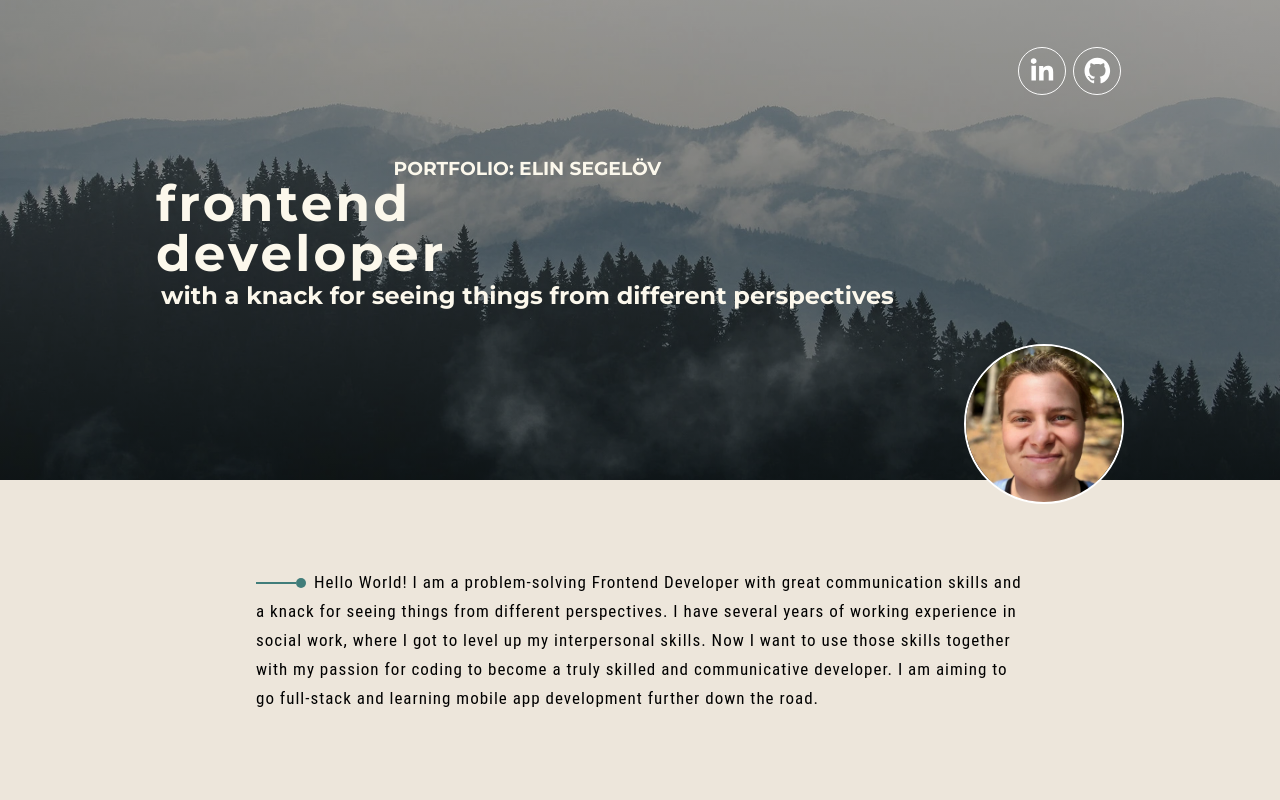
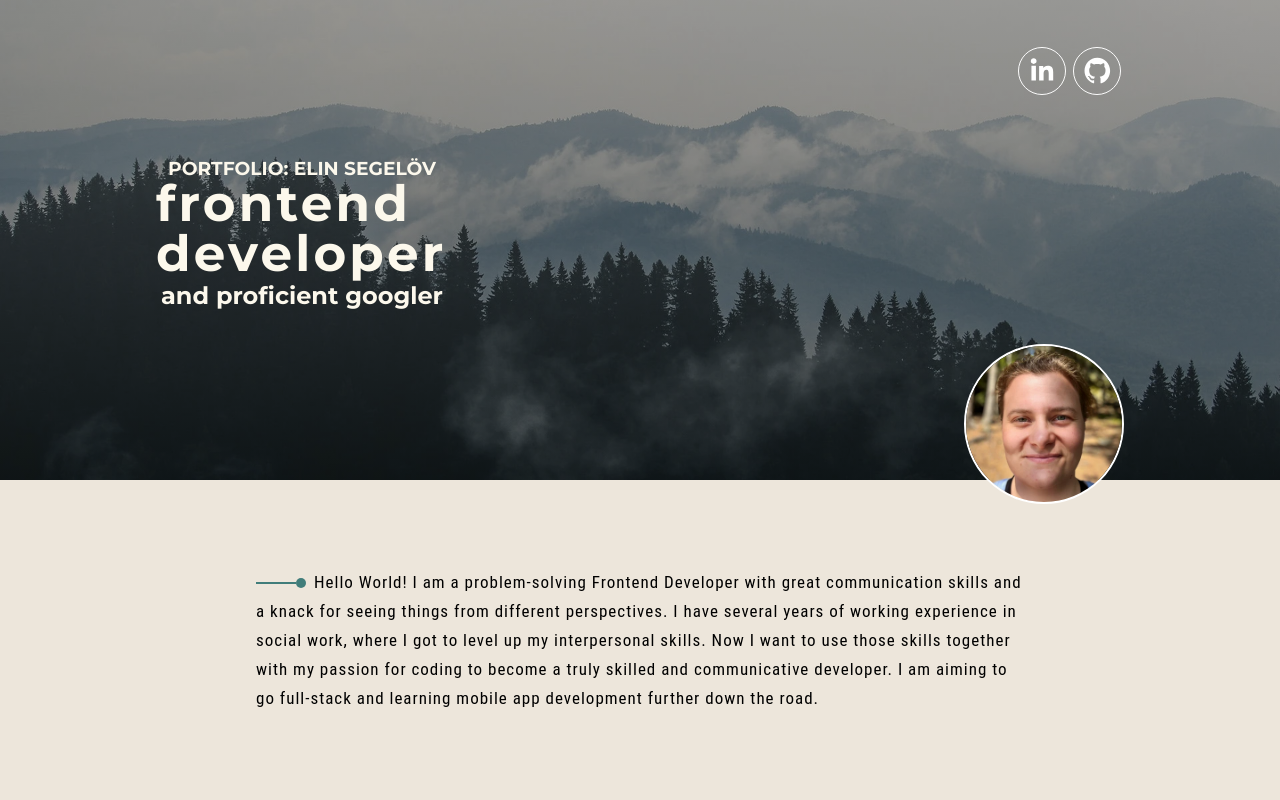
Before and after one commit to Technigo/project-react-portfolio, a React (Create React App) app: page / in a window 1280 px wide. Shown: the top 800 px of the page. Built offline with nearby package versions, Linux system fonts and the light colour scheme; no server answers.

Commit message:
Update og image and correct positions in header

```diff
--- a/public/index.html
+++ b/public/index.html
@@ -13,7 +13,7 @@
     <meta property="og:type" content="website">
     <meta property="og:title" content="Elin Segelöv: Portfolio">
     <meta property="og:description" content="I am a frontend developer with a fullstack ambition and a big interest in css. This is my portfolio.">
-    <meta property="og:image" content="https://i.postimg.cc/kgcNWprb/og-img.png">
+    <meta property="og:image" content="https://i.postimg.cc/W3CKLpnD/portfolio-og-img.png">
 
     <!-- Twitter Meta Tags -->
     <meta name="twitter:card" content="summary_large_image">
@@ -21,7 +21,7 @@
     <meta property="twitter:url" content="https://elinsegelov.netlify.app/">
     <meta name="twitter:title" content="Elin Segelöv: Portfolio">
     <meta name="twitter:description" content="I am a frontend developer with a fullstack ambition and a big interest in css. This is my portfolio.">
-    <meta name="twitter:image" content="https://i.postimg.cc/kgcNWprb/og-img.png">
+    <meta name="twitter:image" content="https://i.postimg.cc/W3CKLpnD/portfolio-og-img.png">
 
     <link rel="icon" type="image/x-icon" href="./favicon2.ico">
     <link rel="preconnect" href="https://fonts.googleapis.com">
--- a/src/components/Header.js
+++ b/src/components/Header.js
@@ -11,9 +11,9 @@ const Header = ({ linkedinLogo, githubLogo, stackOverflowLogo }) => {
       <HeroContainer>
         <HeroText>
           <h3>Portfolio: Elin Segelöv</h3>
-          <h1>frontend <br /> developer</h1>
+          <h1>frontend</h1> <h1>developer</h1>
           <NoBackgroundH2>
-            with a knack for seeing things from different perspectives
+            and proficient googler
           </NoBackgroundH2>
         </HeroText>
         <Logos
@@ -34,19 +34,22 @@ const StyledHeader = styled.header`
   background-repeat: no-repeat;
   background-size: cover;
   height: 60vh;
+  max-height: 30rem;
   position: relative;
   width: 100vw;
 
-@media (min-width: 600px) {
+  @media (min-width: 600px) {
+  height: 30rem;
   display: flex;
   justify-content: center;
 }
 `
 const HeroContainer = styled.div`
   position: relative;
-  width: 90%;
+  height: 100%;
 
   @media (min-width: 600px) {
+    width: 100%;
     max-width: 1000px;
   }
 `
@@ -54,7 +57,8 @@ const HeroText = styled.div`
   color: #FCF8EC;
   position: absolute;
   left: 1rem;
-  top: 7rem;
+  top: 10rem;
+  width: fit-content;
 
   h2 {
   margin-top: 0;
@@ -76,20 +80,17 @@ const HeroText = styled.div`
       font-size: 50px;
     }
   }
-
 `
 const PortraitImg = styled.img`
   border: solid white 2px;
   border-radius: 50%;
   object-fit: cover;
   position: absolute;
-  right: -1rem;
-  top: 49vh;
+  right: 1rem;
+  bottom: -1.5rem;
   width: 7rem;
 
 @media (min-width: 600px) {
-    right: 1rem;
-    top: 43vh;
-    width: 20vh;
+    width: 10rem;
 }
 `
--- a/src/utils/projectsForDisplay.js
+++ b/src/utils/projectsForDisplay.js
@@ -1,2 +1,2 @@
-export const featuredForDisplay = ['space-tourism', 'project-labyrinth', 'project-todos', 'project-happy-thoughts']
+export const featuredForDisplay = ['project-labyrinth', 'project-todos', 'project-happy-thoughts', 'space-tourism']
 export const otherForDisplay = ['project-movies', 'project-guess-who', 'project-music-releases', 'project-chatbot', 'project-news-site']
```
